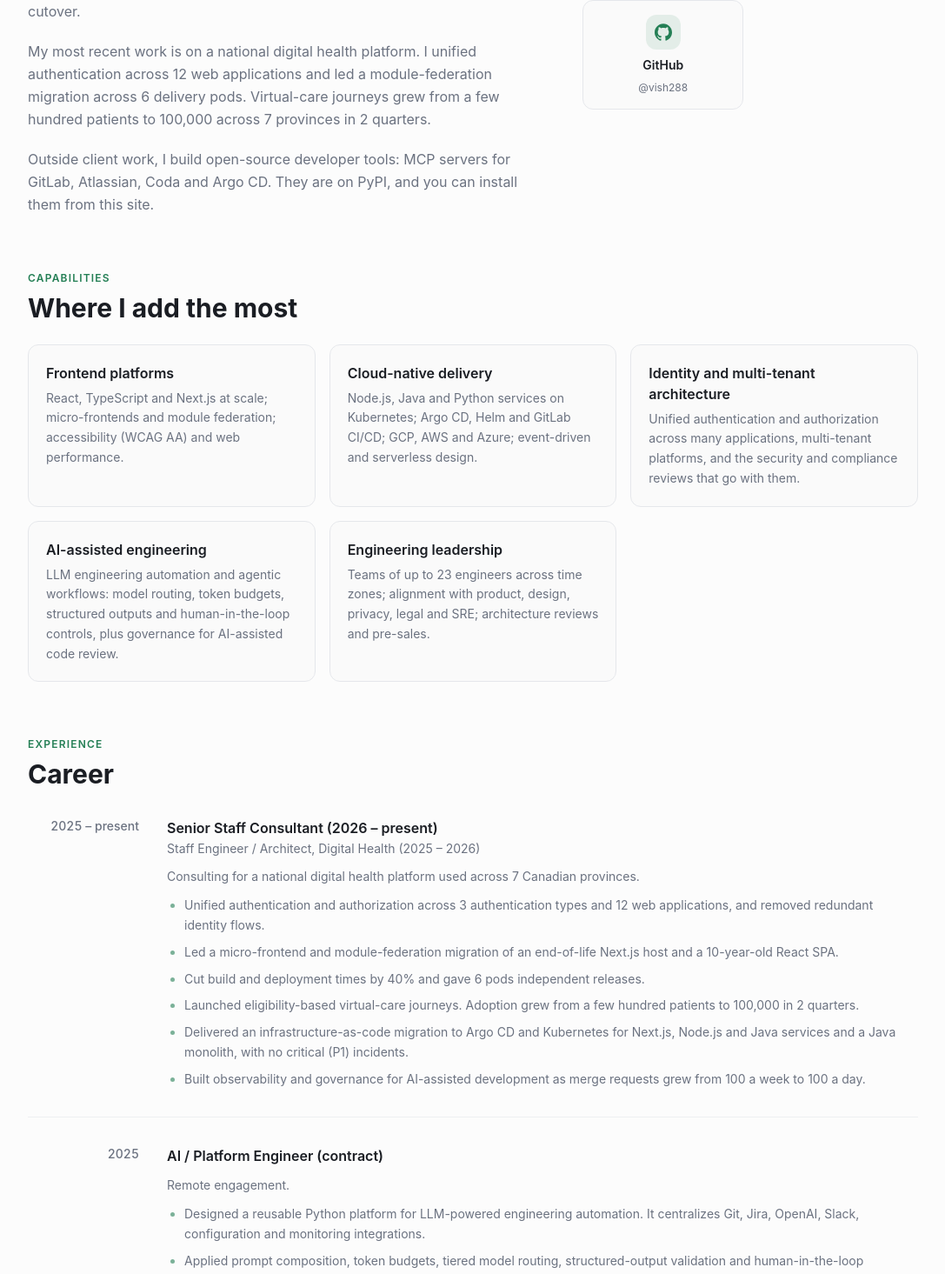
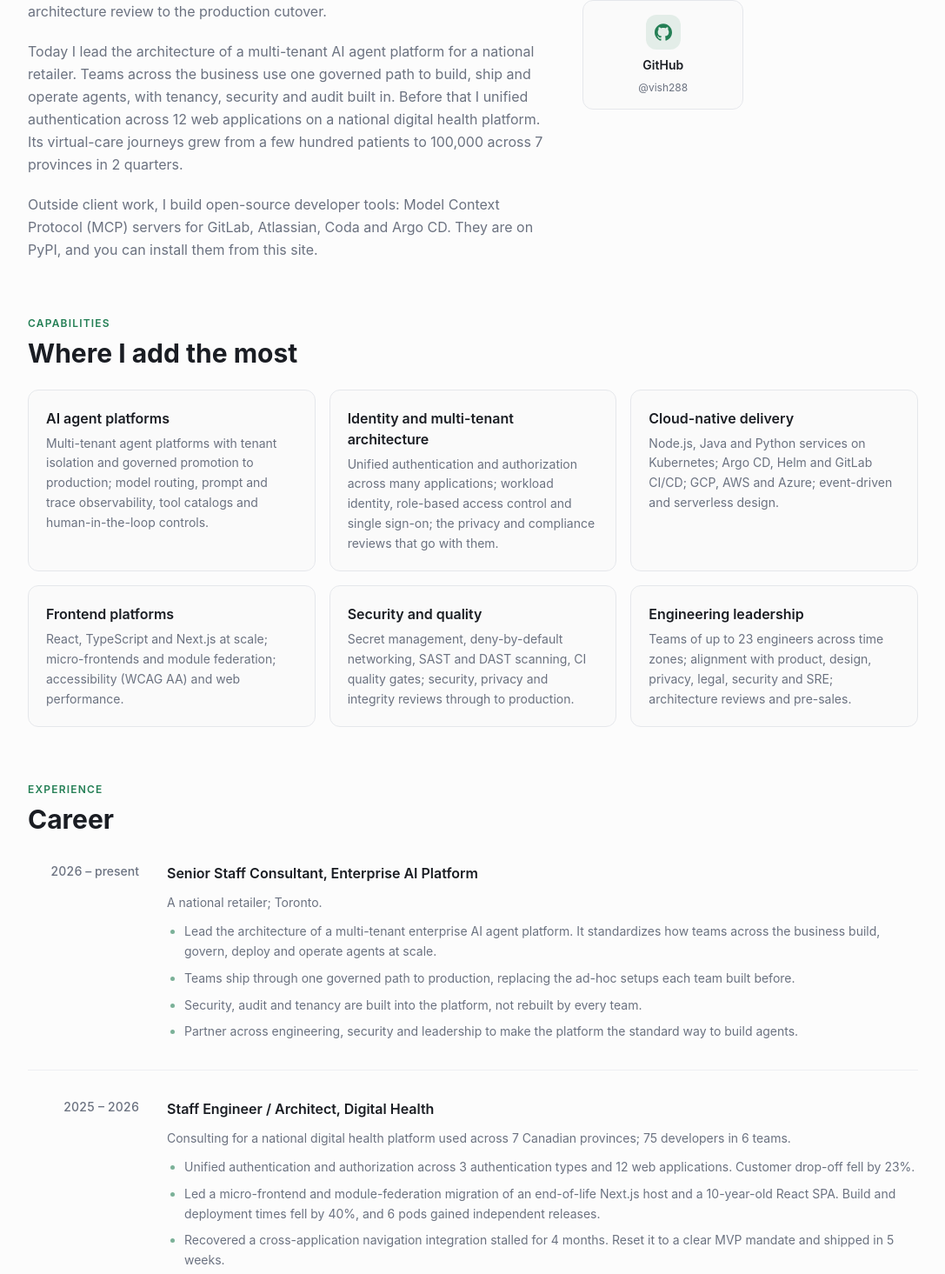
Before and after one commit to vish288/vish288.github.io, a React (Vite) app: page / in a window 1280 px wide. Shown: the part 874-2339 px from the top of the page at 87% size, without its empty margins (96-1183 px from the left). Built offline with nearby package versions, Linux system fonts and the light colour scheme; no server answers.

Commit message:
copy: refresh about, capabilities and experience from latest resume

```diff
--- a/src/constants/appStrings.ts
+++ b/src/constants/appStrings.ts
@@ -4,7 +4,7 @@ export const APP_STRINGS = {
   FULL_NAME: 'Visweshwaran S',
   ROLE: 'Senior Staff Engineer & Architect',
   TAGLINE:
-    'I lead platform modernization for large enterprises: unified identity, micro-frontends, cloud-native delivery and LLM-powered engineering tooling.',
+    'I lead platform architecture for large enterprises: multi-tenant AI agent platforms, unified identity, micro-frontends and GitOps delivery on Kubernetes.',
   LOCATION: 'Toronto, Canada & India',
   GITHUB_URL: 'https://github.com/vish288',
   LINKEDIN_URL: 'https://www.linkedin.com/in/suryanarayananvisweshwaran/',
@@ -17,35 +17,39 @@ export const APP_STRINGS = {
   ABOUT_EYEBROW: 'About',
   ABOUT_HEADING: 'What I do',
   ABOUT_P1:
-    'I am a Senior Staff Engineer and architect. I have built software since 2010 for digital health, retail, telecom and B2B commerce. I design platforms and lead the teams that ship them, from the first architecture review to the production cutover.',
+    'I am a Senior Staff Engineer and solutions architect in Toronto. I have built software since 2010 for digital health, retail, telecom, B2B commerce and retail banking. I design platforms and lead the teams that ship them, from the first architecture review to the production cutover.',
   ABOUT_P2:
-    'My most recent work is on a national digital health platform. I unified authentication across 12 web applications and led a module-federation migration across 6 delivery pods. Virtual-care journeys grew from a few hundred patients to 100,000 across 7 provinces in 2 quarters.',
+    'Today I lead the architecture of a multi-tenant AI agent platform for a national retailer. Teams across the business use one governed path to build, ship and operate agents, with tenancy, security and audit built in. Before that I unified authentication across 12 web applications on a national digital health platform. Its virtual-care journeys grew from a few hundred patients to 100,000 across 7 provinces in 2 quarters.',
   ABOUT_P3:
-    'Outside client work, I build open-source developer tools: MCP servers for GitLab, Atlassian, Coda and Argo CD. They are on PyPI, and you can install them from this site.',
+    'Outside client work, I build open-source developer tools: Model Context Protocol (MCP) servers for GitLab, Atlassian, Coda and Argo CD. They are on PyPI, and you can install them from this site.',
 
   // Capabilities section
   CAPABILITIES_EYEBROW: 'Capabilities',
   CAPABILITIES_HEADING: 'Where I add the most',
   CAPABILITIES: [
     {
-      title: 'Frontend platforms',
-      body: 'React, TypeScript and Next.js at scale; micro-frontends and module federation; accessibility (WCAG AA) and web performance.',
+      title: 'AI agent platforms',
+      body: 'Multi-tenant agent platforms with tenant isolation and governed promotion to production; model routing, prompt and trace observability, tool catalogs and human-in-the-loop controls.',
+    },
+    {
+      title: 'Identity and multi-tenant architecture',
+      body: 'Unified authentication and authorization across many applications; workload identity, role-based access control and single sign-on; the privacy and compliance reviews that go with them.',
     },
     {
       title: 'Cloud-native delivery',
       body: 'Node.js, Java and Python services on Kubernetes; Argo CD, Helm and GitLab CI/CD; GCP, AWS and Azure; event-driven and serverless design.',
     },
     {
-      title: 'Identity and multi-tenant architecture',
-      body: 'Unified authentication and authorization across many applications, multi-tenant platforms, and the security and compliance reviews that go with them.',
+      title: 'Frontend platforms',
+      body: 'React, TypeScript and Next.js at scale; micro-frontends and module federation; accessibility (WCAG AA) and web performance.',
     },
     {
-      title: 'AI-assisted engineering',
-      body: 'LLM engineering automation and agentic workflows: model routing, token budgets, structured outputs and human-in-the-loop controls, plus governance for AI-assisted code review.',
+      title: 'Security and quality',
+      body: 'Secret management, deny-by-default networking, SAST and DAST scanning, CI quality gates; security, privacy and integrity reviews through to production.',
     },
     {
       title: 'Engineering leadership',
-      body: 'Teams of up to 23 engineers across time zones; alignment with product, design, privacy, legal and SRE; architecture reviews and pre-sales.',
+      body: 'Teams of up to 23 engineers across time zones; alignment with product, design, privacy, legal, security and SRE; architecture reviews and pre-sales.',
     },
   ],
 
@@ -54,20 +58,28 @@ export const APP_STRINGS = {
   EXPERIENCE_HEADING: 'Career',
   EXPERIENCE: [
     {
-      period: '2025 – present',
-      roles: [
-        'Senior Staff Consultant (2026 – present)',
-        'Staff Engineer / Architect, Digital Health (2025 – 2026)',
+      period: '2026 – present',
+      roles: ['Senior Staff Consultant, Enterprise AI Platform'],
+      context: 'A national retailer; Toronto.',
+      bullets: [
+        'Lead the architecture of a multi-tenant enterprise AI agent platform. It standardizes how teams across the business build, govern, deploy and operate agents at scale.',
+        'Teams ship through one governed path to production, replacing the ad-hoc setups each team built before.',
+        'Security, audit and tenancy are built into the platform, not rebuilt by every team.',
+        'Partner across engineering, security and leadership to make the platform the standard way to build agents.',
       ],
+    },
+    {
+      period: '2025 – 2026',
+      roles: ['Staff Engineer / Architect, Digital Health'],
       context:
-        'Consulting for a national digital health platform used across 7 Canadian provinces.',
+        'Consulting for a national digital health platform used across 7 Canadian provinces; 75 developers in 6 teams.',
       bullets: [
-        'Unified authentication and authorization across 3 authentication types and 12 web applications, and removed redundant identity flows.',
-        'Led a micro-frontend and module-federation migration of an end-of-life Next.js host and a 10-year-old React SPA.',
-        'Cut build and deployment times by 40% and gave 6 pods independent releases.',
-        'Launched eligibility-based virtual-care journeys. Adoption grew from a few hundred patients to 100,000 in 2 quarters.',
-        'Delivered an infrastructure-as-code migration to Argo CD and Kubernetes for Next.js, Node.js and Java services and a Java monolith, with no critical (P1) incidents.',
-        'Built observability and governance for AI-assisted development as merge requests grew from 100 a week to 100 a day.',
+        'Unified authentication and authorization across 3 authentication types and 12 web applications. Customer drop-off fell by 23%.',
+        'Led a micro-frontend and module-federation migration of an end-of-life Next.js host and a 10-year-old React SPA. Build and deployment times fell by 40%, and 6 pods gained independent releases.',
+        'Recovered a cross-application navigation integration stalled for 4 months. Reset it to a clear MVP mandate and shipped in 5 weeks.',
+        'Launched eligibility-based virtual-care journeys across 7 provinces. Adoption grew from a few hundred patients to 100,000 in 2 quarters.',
+        "Delivered the organization's first infrastructure-as-code migration to Argo CD across Node.js and Java microservices, a Java monolith and React and Next.js applications. No critical (P1) incidents.",
+        'Introduced AI-assisted code review and built observability for it as merge requests grew from 100 a week to 100 a day. Productionized LLM-powered release-notes and dependency-risk agents.',
       ],
     },
     {
@@ -92,7 +104,7 @@ export const APP_STRINGS = {
         'Led teams of up to 23 engineers across geographies.',
         'Defined the MACH (microservices, API-first, cloud-native, headless) architecture that turned a US B2B supply-chain business into a full e-commerce platform. Customer-acquisition cost fell by 33%.',
         'Re-platformed a health solution for a major Canadian retailer onto a MACH architecture.',
-        "Architected the organization's first cloud-native notification platform (serverless, Pub/Sub, Firestore), adopted enterprise-wide and reused for nationwide vaccination scheduling.",
+        "Architected the organization's first cloud-native notification platform on GCP (serverless, Pub/Sub, Firestore), adopted enterprise-wide and reused for nationwide vaccination scheduling.",
         'Led headless e-commerce and multi-tenant Node.js and React architectures for telecom and North American retail clients.',
         'Received 3 awards for leadership and architecture between 2019 and 2022.',
       ],
@@ -124,6 +136,23 @@ export const APP_STRINGS = {
   // Accessibility
   SKILLS_CLOUD_DESCRIPTION: 'Languages and topics taken from public GitHub repositories',
   REPOSITORY_COUNT_MESSAGE: 'Derived from {count} public repositories',
+
+  // llms.txt — summary and machine-readable facts for answer engines
+  LLMS_SUMMARY:
+    'Visweshwaran S (Vish) is a Senior Staff Engineer and solutions architect in Toronto, Canada. He has built software since 2010 for digital health, retail, telecom, B2B commerce and retail banking. He currently leads the architecture of a multi-tenant enterprise AI agent platform.',
+  LLMS_KEY_FACTS: [
+    'Role: Senior Staff Engineer & Architect (consulting)',
+    'Location: Toronto, Canada; also India',
+    'Current focus: leading the architecture of a multi-tenant enterprise AI agent platform; one governed path to production, with tenancy, security and audit built in',
+    'Identity: unified authentication across 3 authentication types and 12 web applications; customer drop-off down 23%',
+    'Frontend: micro-frontend and module-federation migration; 6 pods released independently; build and deploy times down 40%',
+    'Scale: virtual-care journeys from a few hundred patients to 100,000 across 7 provinces in 2 quarters',
+    'Leadership: teams of up to 23 engineers; org-wide influence across 75 developers in 6 teams',
+    'Open source: 4 MCP servers on PyPI — mcp-gitlab, mcp-atlassian-extended, mcp-coda, mcp-argocd',
+    'Education: B.E. Electronics and Communication, Anna University',
+    'Employers and clients are not named on this site.',
+    'Contact: LinkedIn https://www.linkedin.com/in/suryanarayananvisweshwaran/ · GitHub https://github.com/vish288',
+  ],
 } as const
 
 export type AppStringKey = keyof typeof APP_STRINGS
```
Also changed, not shown: 2 other files (tests, documents, lock files or other folders).
